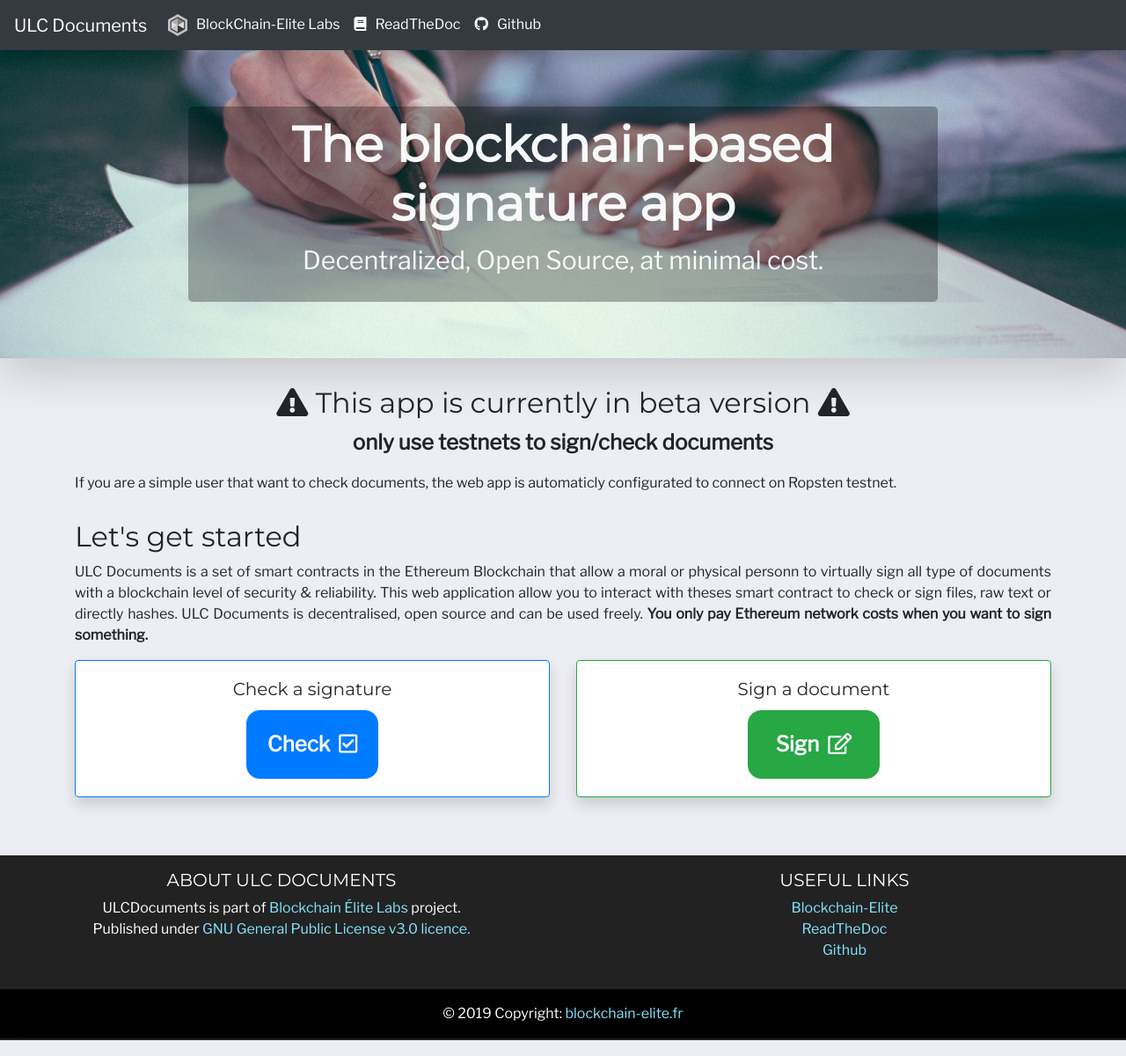
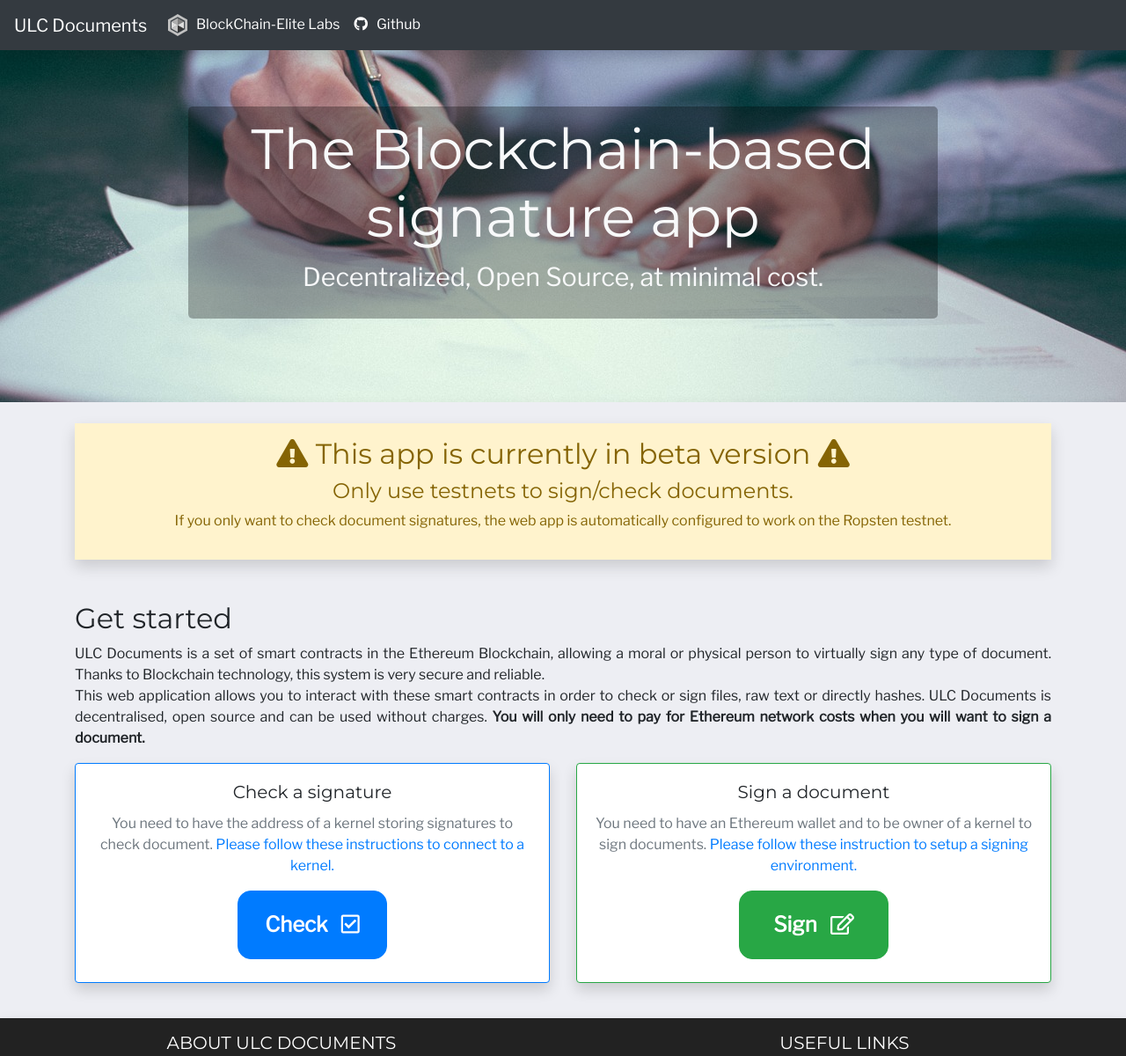
Before and after one commit to blockchain-elite/ULCDocumentsWebApp, a plain HTML site: page docs/index.html in a window 1280 px wide. Shown: the top 1200 px of the page at 88% size. Drawn offline with nearby package versions, Linux system fonts and the light colour scheme.

Commit message:
Improved index and added parallax

```diff
--- /dev/null
+++ b/docs/css/jarallax.css
@@ -0,0 +1,15 @@
+.jarallax {
+    position: relative;
+    z-index: 0;
+}
+.jarallax > .jarallax-img {
+    position: absolute;
+    object-fit: cover;
+    /* support for plugin https://github.com/bfred-it/object-fit-images */
+    font-family: 'object-fit: cover;';
+    top: 0;
+    left: 0;
+    width: 100%;
+    height: 100%;
+    z-index: -1;
+}
--- a/docs/css/style.css
+++ b/docs/css/style.css
@@ -45,7 +45,8 @@
 	background-repeat: no-repeat;
 	background-position: center;
 	background-size: cover;
-	min-height: 300px;
+	min-height: 400px;
+    margin-bottom: 0;
 }
 
 #WelcomeMessage {
@@ -55,15 +56,8 @@
 	padding: 10px;
 }
 
-@media screen and (max-width: 1000px) {
-    #WelcomeJumbotron h1{
-        font-size: 2.5em;
-    }
-
-    #WelcomeMessage {
-        margin: auto 3% auto 3%;
-    }
-
+#WelcomeMessage h1 {
+    font-size: 4rem;
 }
 
 #WelcomeMessage p{
@@ -79,7 +73,7 @@
 
 .to-app-button {
     padding: 20px;
-    width: 150px;
+    width: 170px;
     border-radius: 15px;
     font-size: 1.5em;
     font-weight: bold;
@@ -321,6 +315,10 @@
     font-weight: bold;
 }
 
+.start-app-container {
+    min-height: 250px;
+}
+
 @media
 only screen and (max-width: 575px) {
 
@@ -360,4 +358,8 @@ only screen and (max-width: 575px) {
         position: relative;
     }
 
+    #WelcomeJumbotron h1{
+        font-size: 2.5em;
+    }
+
 }
--- a/docs/index.html
+++ b/docs/index.html
@@ -34,7 +34,7 @@
 
 <div id="container">
     <!--NAVBAR-->
-    <nav class="navbar navbar-expand-xl navbar-dark shadow sticky-top bg-dark" >
+    <nav class="navbar navbar-expand-xl navbar-dark shadow sticky-top bg-dark">
         <a class="navbar-brand" href="index.html">ULC Documents</a>
 
         <button class="navbar-toggler" type="button" data-toggle="collapse" data-target="#navbarNav"
@@ -46,11 +46,12 @@
                 <li class="nav-item">
                     <a class="nav-link" href="https://www.blockchain-elite.fr/labs/"><img alt=""
                                                                                           src="images/blockchain-elite-logo.svg"
-                                                                                     style="height: 25px;margin-right: 10px">BlockChain-Elite Labs</a>
+                                                                                          style="height: 25px;margin-right: 10px">BlockChain-Elite
+                        Labs</a>
                 </li>
-                <li class="nav-item">
-                    <a class="nav-link" href="#"><i class="fas fa-book" style="margin-right: 10px"></i>ReadTheDoc</a>
-                </li>
+                <!--<li class="nav-item">-->
+                    <!--<a class="nav-link" href="#"><i class="fas fa-book" style="margin-right: 10px"></i>ReadTheDoc</a>-->
+                <!--</li>-->
                 <li class="nav-item">
                     <a class="nav-link" href="https://github.com/blockchain-elite/ULCDocuments"><i class="fab fa-github"
                                                                                                    style="margin-right: 10px"></i>Github</a>
@@ -59,49 +60,86 @@
         </div>
     </nav>
     <div id="indexContainer">
-        <div class="jumbotron text-center text-light rounded-0 shadow-lg" id="WelcomeJumbotron">
+        <div class="jumbotron jarallax text-center text-light rounded-0" data-jarallax data-speed="0.4"
+             id="WelcomeJumbotron">
             <div id="WelcomeMessage">
-                <h1 class="display-4 font-weight-bold">The blockchain-based signature app</h1>
+                <h1>The Blockchain-based signature app</h1>
                 <p class="lead">Decentralized, Open Source, at minimal cost.</p>
             </div>
         </div>
+        <div class="shadow">
+            <div class="container py-4">
+                <div class="container alert-warning text-center p-3 shadow">
+                    <h2>
+                        <i class="fas fa-exclamation-triangle"></i>
+                        This app is currently in beta version
+                        <i class="fas fa-exclamation-triangle"></i>
+                    </h2>
+                    <h4>Only use testnets to sign/check documents.</h4>
+                    <p>
+                        If you only want to check document signatures, the web app is automatically configured
+                        to work on the Ropsten testnet.
+                    </p>
+                </div>
 
-        <div class="container" style="margin-bottom:50px;">
-            <h2 class="text-center"> <i class="fas fa-exclamation-triangle"></i> This app is currently in beta version <i class="fas fa-exclamation-triangle"></i> </h2>
-            <p class="text-center font-weight-bold" style="font-size:1.5em;"> only use testnets to sign/check documents </p>
+                <div class="text-justify">
+                    <h2 class="mt-5">Get started</h2>
+                    <p>
+                        ULC Documents is a set of smart contracts in the Ethereum Blockchain, allowing a
+                        moral or physical person to virtually sign any type of document.
+                        Thanks to Blockchain technology, this system is very secure and reliable.
+                        <br>
+                        This web application allows you to interact with these smart contracts in order to check or sign
+                        files, raw text or directly hashes.
+                        ULC Documents is decentralised, open source and can be used without charges.
+                        <strong>You will only need to pay for Ethereum network costs when you will want to sign a
+                            document.</strong>
+                    </p>
+                </div>
 
-            <p>
-                If you are a simple user that want to check documents, the web app is automaticly configurated to connect on Ropsten testnet.
-                </p>
-
-            <h2 style="margin-top: 30px;"> Let's get started </h2>
-            <p class="text-justify"> ULC Documents is a set of smart contracts in the Ethereum Blockchain that allow  a moral or physical personn to virtually sign all type of documents with a blockchain level of security & reliability. This web application allow you to interact with theses smart contract to check or sign files, raw text or directly hashes.
-ULC Documents is decentralised, open source and can be used freely. <span class="font-weight-bold">You only pay Ethereum network costs when you want to sign something.</span></p>
 
                 <div class="row">
                     <div class="col-sm">
-                    <div class="card border-primary text-center mb-3 shadow">
+                        <div class="card border-primary text-center mb-3 shadow start-app-container">
                             <div class="card-body">
                                 <h5 class="card-title">Check a signature</h5>
-                            <a href="ulcdoc_interactor.html#mode:check" class="btn btn-primary to-app-button">Check<span
-                                    class="far fa-check-square"
-                                    style="margin-left: 10px"></span></a>
+                                <p class="text-muted">
+                                    You need to have the address of a kernel storing signatures to check document.
+                                    <a href="https://github.com/blockchain-elite/ULCDocuments#connection-to-a-kernel">
+                                        Please follow these instructions to connect to a kernel.
+                                    </a>
+                                </p>
+                                <a href="ulcdoc_interactor.html#mode:check"
+                                   class="btn btn-primary to-app-button">
+                                    Check
+                                    <i class="far fa-check-square" style="margin-left: 10px"></i>
+                                </a>
                             </div>
                         </div>
                     </div>
                     <div class="col-sm">
-                    <div class="card border-success text-center mb-3 shadow">
+                        <div class="card border-success text-center mb-3 shadow start-app-container">
                             <div class="card-body">
                                 <h5 class="card-title">Sign a document</h5>
-                            <a href="ulcdoc_interactor.html#mode:sign" class="btn btn-success to-app-button">Sign<span
-                                    class="far fa-edit"
-                                    style="margin-left: 10px"></span></a>
+                                <p class="text-muted">
+                                    You need to have an Ethereum wallet and to be owner of a kernel to sign documents.
+                                    <a href="https://github.com/blockchain-elite/ULCDocuments#setup-signing">
+                                        Please follow these instruction to setup a signing environment.
+                                    </a>
+                                </p>
+                                <a href="ulcdoc_interactor.html#mode:sign"
+                                   class="btn btn-success to-app-button">
+                                    Sign
+                                    <i class="far fa-edit" style="margin-left: 10px"></i>
+                                </a>
                             </div>
                         </div>
                     </div>
                 </div>
             </div>
         </div>
+    </div>
+
 
     <!--FOOTER-->
     <footer class="p-0 shadow">
@@ -114,7 +152,8 @@ ULC Documents is decentralised, open source and can be used freely. <span class=
                         Blockchain Élite Labs</a> project.
                         <br>
                         Published under
-                        <a href="https://github.com/blockchain-elite/ULCDocuments/blob/master/LICENSE.txt" target="_blank">
+                        <a href="https://github.com/blockchain-elite/ULCDocuments/blob/master/LICENSE.txt"
+                           target="_blank">
                             GNU General Public License v3.0 licence.
                         </a>
                     </p>
@@ -149,5 +188,6 @@ ULC Documents is decentralised, open source and can be used freely. <span class=
 <script src="https://stackpath.bootstrapcdn.com/bootstrap/4.2.1/js/bootstrap.min.js"
         integrity="sha384-B0UglyR+jN6CkvvICOB2joaf5I4l3gm9GU6Hc1og6Ls7i6U/mkkaduKaBhlAXv9k"
         crossorigin="anonymous"></script>
+<script src="https://unpkg.com/jarallax@1.10/dist/jarallax.min.js"></script>
 </body>
 </html>
```
Also changed, not shown: docs/ulcdoc_interactor.html (+5 -5 lines). Lines whose indentation alone changed are shown as unchanged.
